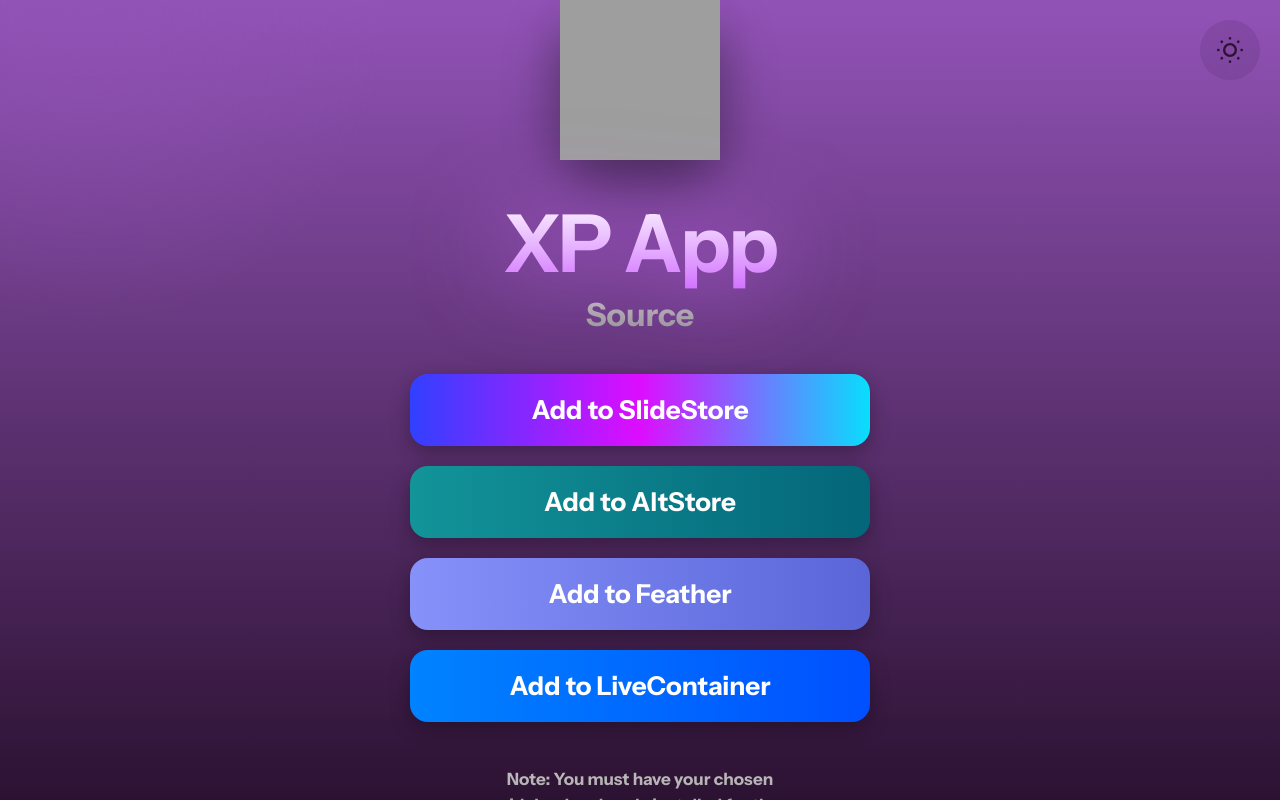
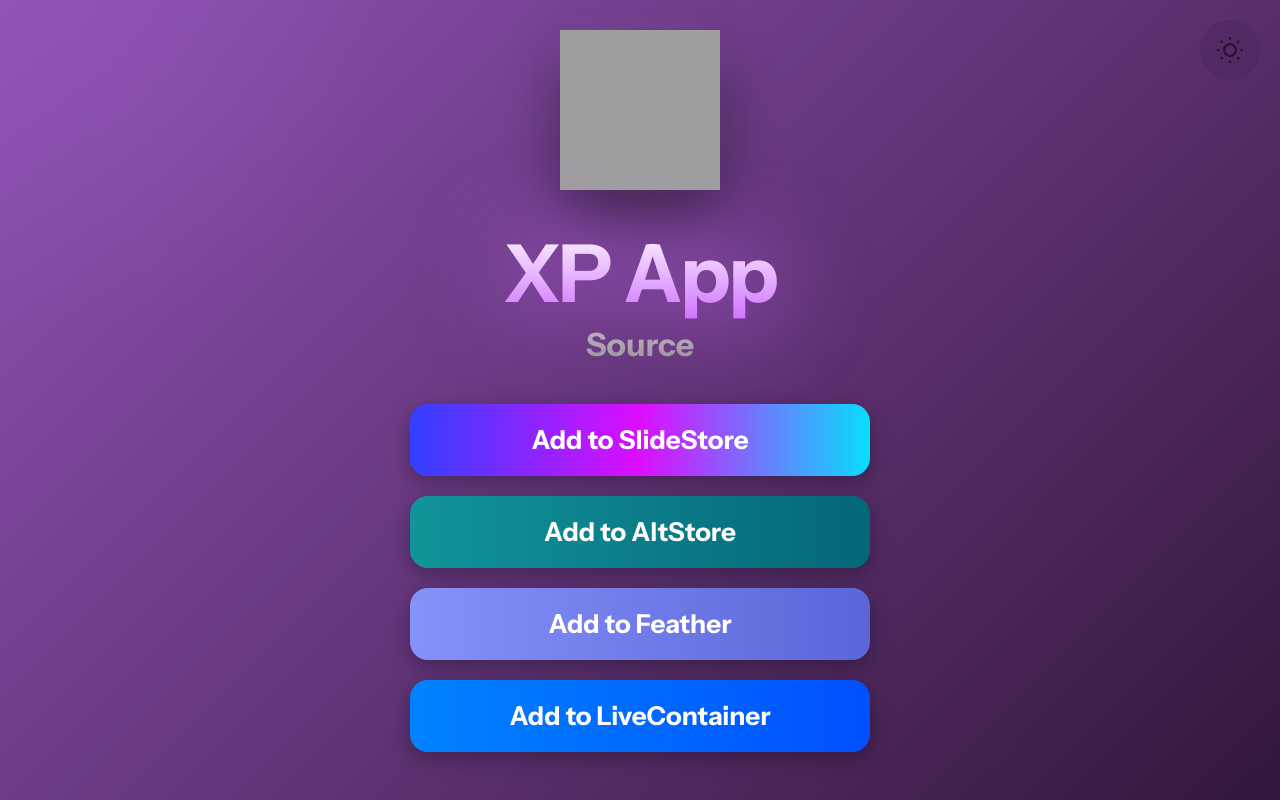
Before and after one commit to BugHasRevenge/XpRepoTreeBeta, a plain HTML site: page index.html in a window 1280 px wide. Both pictures are taken after a click on the button "Toggle theme". Drawn offline with Linux system fonts and the light colour scheme; grey boxes are pictures that could not be loaded.

Commit message:
Update index.html

```diff
--- a/index.html
+++ b/index.html
@@ -21,41 +21,41 @@
             box-sizing: border-box;
         }
 
+        html, body {
+            color-scheme: only dark !important;
+        }
+
         html {
             -webkit-text-size-adjust: 100%;
             width: 100%;
             height: 100%;
             overflow: hidden;
             position: fixed;
-            overscroll-behavior: none;
-            background: #280330;
-        }
-
-        html.light-mode {
-            background: #2C1232;
         }
 
         body {
             font-family: 'Instrument Sans', -apple-system, BlinkMacSystemFont, sans-serif;
-            background: linear-gradient(to bottom, #6F2D80 0%, #280330 100%);
+            background: linear-gradient(135deg, #6F2D80 0%, #280330 100%);
             width: 100%;
-            height: 100vh;
-            height: 100dvh;
+            min-height: 100vh;
+            min-height: -webkit-fill-available;
             display: flex;
             align-items: center;
             justify-content: center;
             padding: 30px;
-            position: fixed;
-            overflow: hidden;
+            position: relative;
+            overflow-x: hidden;
             -webkit-overflow-scrolling: touch;
             -webkit-tap-highlight-color: transparent;
             transition: background 0.3s ease;
-            overscroll-behavior-y: contain;
-            touch-action: pan-y;
         }
 
         body.light-mode {
-            background: linear-gradient(to bottom, #9253B7 0%, #2C1232 100%);
+            background: linear-gradient(135deg, #9253B7 0%, #2C1232 100%);
+        }
+
+        html.light-mode {
+            background: linear-gradient(135deg, #9253B7 0%, #2C1232 100%);
         }
 
         body::before {
@@ -149,8 +149,6 @@
             padding: 0 20px;
             display: flex;
             flex-direction: column;
-            max-height: 100vh;
-            max-height: 100dvh;
         }
 
         .content-top {
@@ -159,7 +157,7 @@
 
         .content-bottom {
             flex: 0;
-            margin-top: 35px;
+            margin-top: 35;
             padding-bottom: 20px;
         }
 
@@ -657,30 +655,6 @@
             }
         }
 
-        // Prevent scrolling but allow pull-to-refresh on iOS
-        let startY = 0;
-        let isScrollingDown = false;
-
-        document.addEventListener('touchstart', function(e) {
-            startY = e.touches[0].pageY;
-        }, { passive: true });
-
-        document.addEventListener('touchmove', function(e) {
-            const currentY = e.touches[0].pageY;
-            const deltaY = currentY - startY;
-
-            // Allow pull-to-refresh only when pulling down from the top
-            if (window.scrollY === 0 && deltaY > 0) {
-                // This is a pull-to-refresh gesture, allow it
-                return;
-            }
-
-            // Prevent all other scrolling (up and down when not at top)
-            if (e.cancelable) {
-                e.preventDefault();
-            }
-        }, { passive: false });
-
         // Run on load
         detectDevice();
 
```
